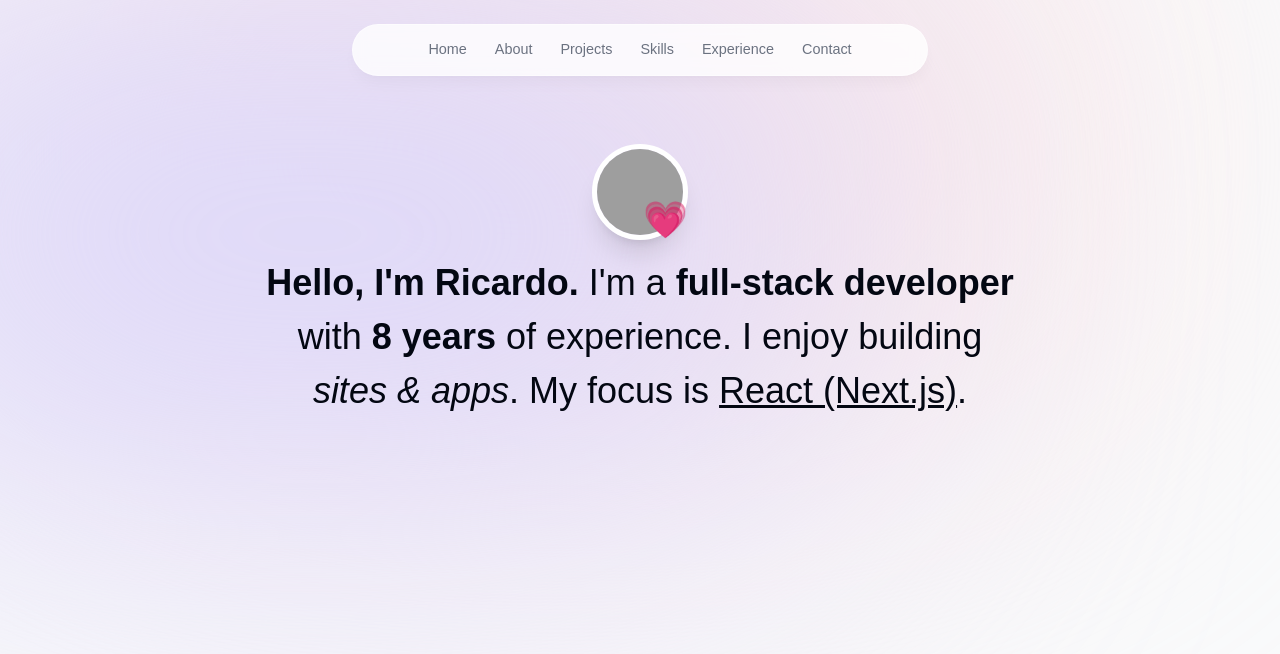
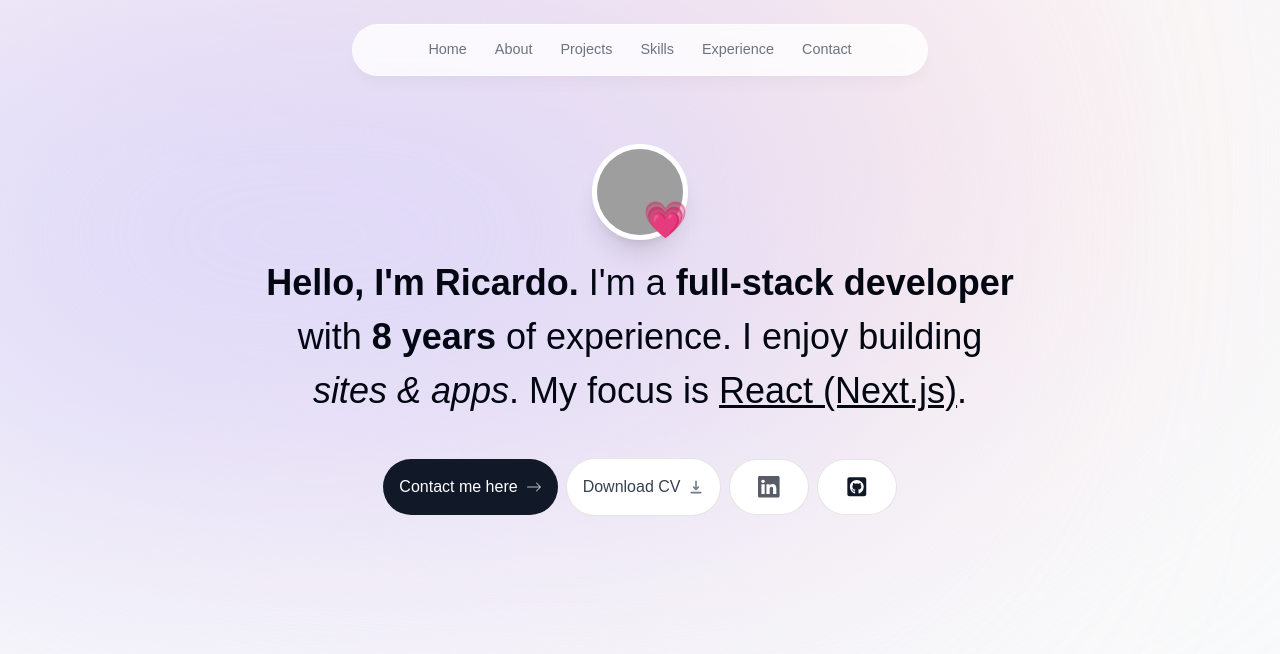
Before and after one commit to CalmXL/portfolio, a Next.js app: page / in a window 1280 px wide. Shown: the top 654 px of the page. Built offline with nearby package versions, Linux system fonts and the light colour scheme; grey boxes are pictures that could not be loaded.

Commit message:
feat: add button and motion

```diff
--- a/components/intro.tsx
+++ b/components/intro.tsx
@@ -3,6 +3,10 @@
 import Image from 'next/image';
 import React from 'react';
 import { motion } from 'framer-motion';
+import Link from 'next/link';
+import { BsArrowRight, BsLinkedin } from 'react-icons/bs';
+import { HiDownload } from 'react-icons/hi';
+import { FaGithubSquare } from 'react-icons/fa';
 
 export default function Intro() {
   return (
@@ -52,6 +56,44 @@ export default function Intro() {
         building <span className="italic">sites & apps</span>. My focus is{' '}
         <span className="underline">React (Next.js)</span>.
       </motion.h1>
+
+      <motion.div
+        className="flex flex-col sm:flex-row gap-2 justify-center items-center"
+        initial={{ opacity: 0, y: 100 }}
+        animate={{ opacity: 1, y: 0 }}
+        transition={{
+          delay: 0.2,
+        }}>
+        <Link
+          href="#contact"
+          className="group bg-gray-900 p-4 text-white flex items-center rounded-full gap-2 outline-none focus:scale-110 hover:scale-110 hover:bg-gray-950 active:scale-105 transition cursor-pointer">
+          Contact me here
+          <BsArrowRight className="opacity-70 group-hover:translate-x-1 transition" />
+        </Link>
+
+        <a
+          href="/CV.pdf"
+          className="group bg-white p-4 text-gray-700 flex items-center rounded-full gap-2 focus:scale-110 hover:scale-110 active:scale-105 transition cursor-pointer border border-black/10"
+          download>
+          Download CV
+          <HiDownload className="opacity-70 group-hover:translate-y-1 transition" />
+        </a>
+
+        <a
+          href="https://www.linkedin.com"
+          target="_blank"
+          className="bg-white text-gray-900 flex items-center rounded-full px-7 p-4 gap-2 text-[1.35rem] focus:scale-[1.15] hover:scale-[1.15]active:scale-105 transition cursor-pointer border border-black/10">
+          <BsLinkedin className="opacity-70" />
+        </a>
+
+        <a
+          href="https://github.com/CalmXL/portfolio"
+          target="_blank"
+          className="bg-white text-gray-900 flex items-center rounded-full px-7 p-4 gap-2 text-[1.35rem] focus:scale-[1.15] hover:scale-[1.15]active:scale-105 transition cursor-pointer border border-black/10">
+          <FaGithubSquare />
+        </a>
+      </motion.div>
     </section>
   );
 }
+3;
--- a/package.json
+++ b/package.json
@@ -3,7 +3,7 @@
   "version": "0.1.0",
   "private": true,
   "scripts": {
-    "dev": "next dev --turbopack",
+    "dev": "next dev",
     "build": "next build",
     "start": "next start",
     "lint": "next lint"
```
